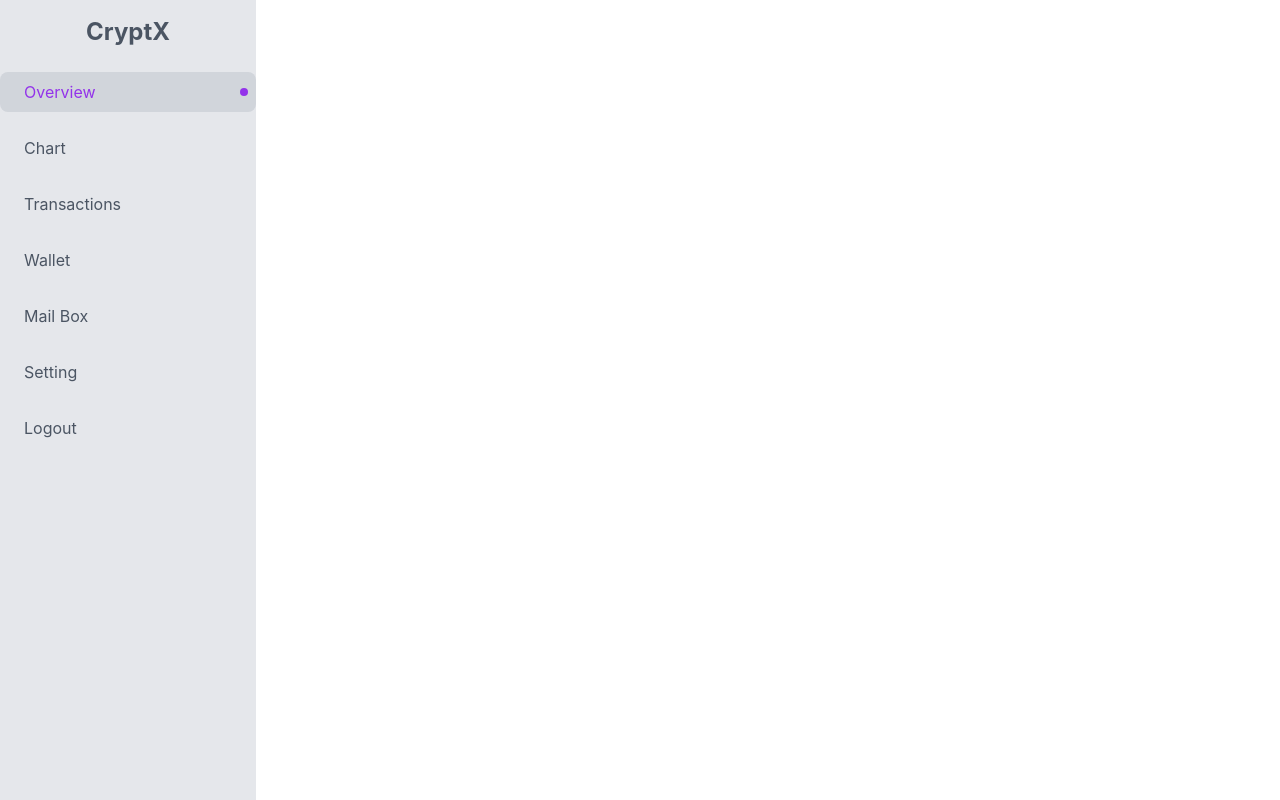
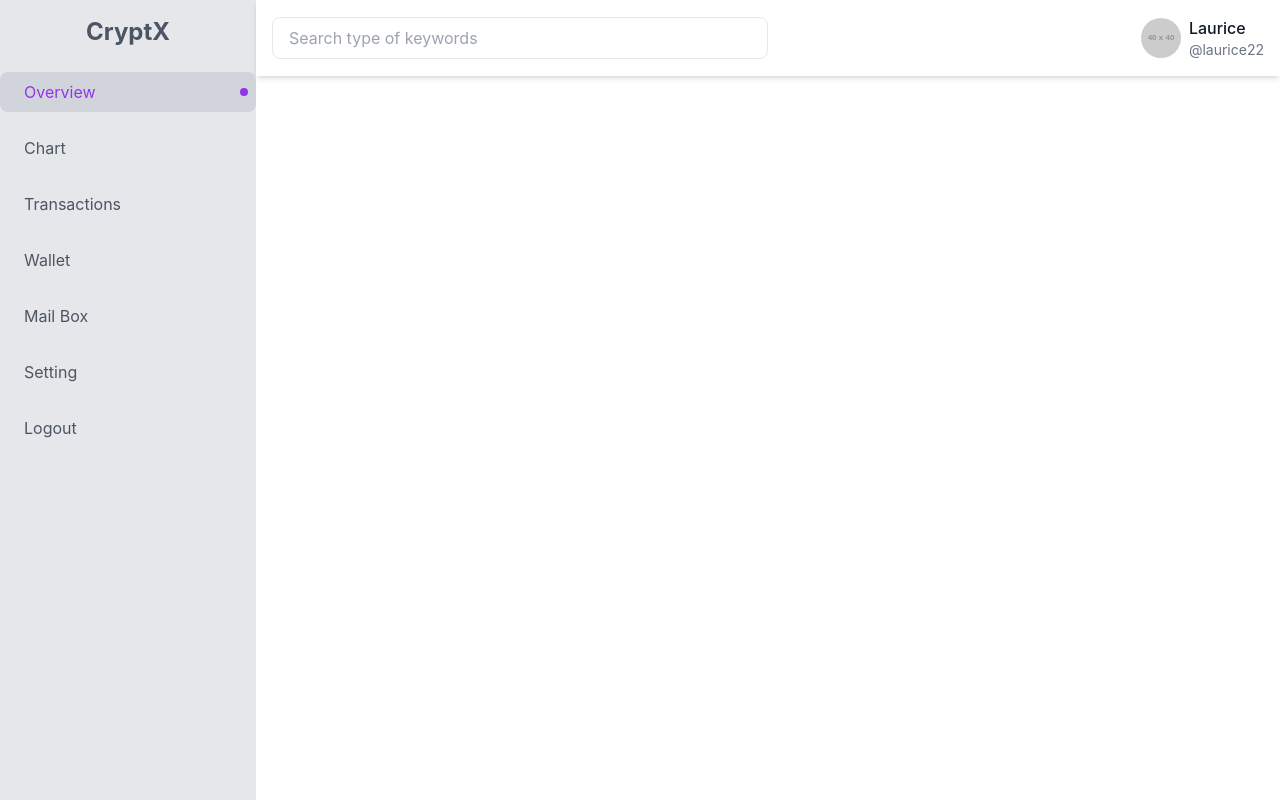
Before and after one commit to Nozzie-Dev/CrypX-Dashboard, a React (Create React App) app in the folder cryptx-dashboard/: page / in a window 1280 px wide. Built offline with nearby package versions, Linux system fonts and the light colour scheme.

Commit message:
Build header

```diff
--- a/cryptx-dashboard/src/App.js
+++ b/cryptx-dashboard/src/App.js
@@ -1,9 +1,13 @@
 import Sidebar from "./components/Sidebar";
+import Header from "./components/Header";
 
 const App = () => {
   return (
     <div className="flex">
       <Sidebar />
+      <div className="flex-1">
+        <Header />
+      </div>
 
     </div>
   );
--- /dev/null
+++ b/cryptx-dashboard/src/components/Header.js
@@ -0,0 +1,28 @@
+const Header = () => {
+    return (
+      <div className="flex justify-between items-center p-4 bg-white shadow-md">
+        <input
+          type="text"
+          placeholder="Search type of keywords"
+          className="px-4 py-2 w-1/2 border rounded-lg"
+        />
+
+        <div className="flex items-center space-x-4">
+
+          <div className="flex items-center">
+            <img
+              src="https://via.placeholder.com/40"
+              alt="profile"
+              className="w-10 h-10 rounded-full"
+            />
+            <div className="ml-2">
+              <p className="text-gray-900 font-medium">Laurice</p>
+              <p className="text-sm text-gray-500">@laurice22</p>
+            </div>
+          </div>
+        </div>
+      </div>
+    );
+  };
+
+  export default Header;
```
